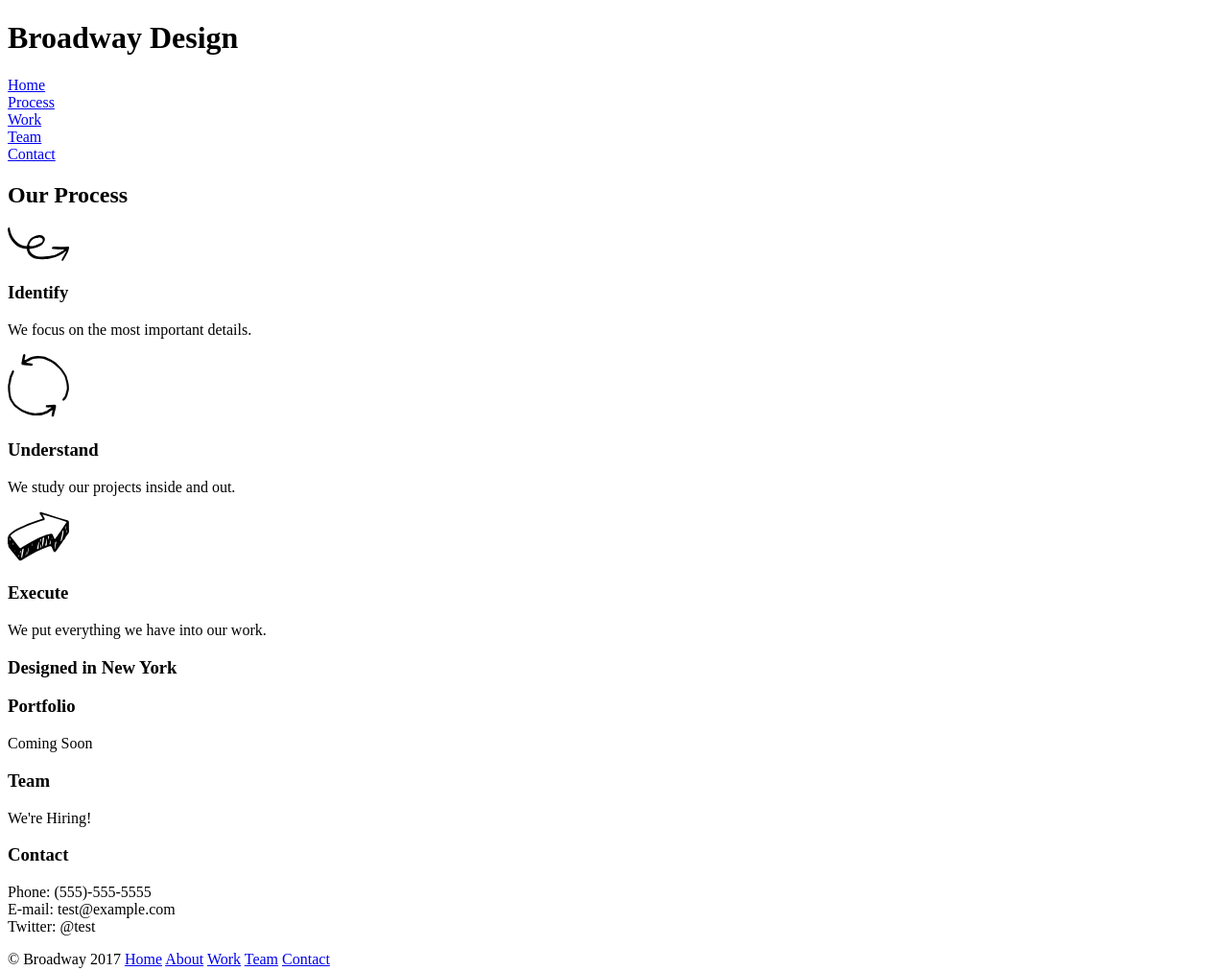
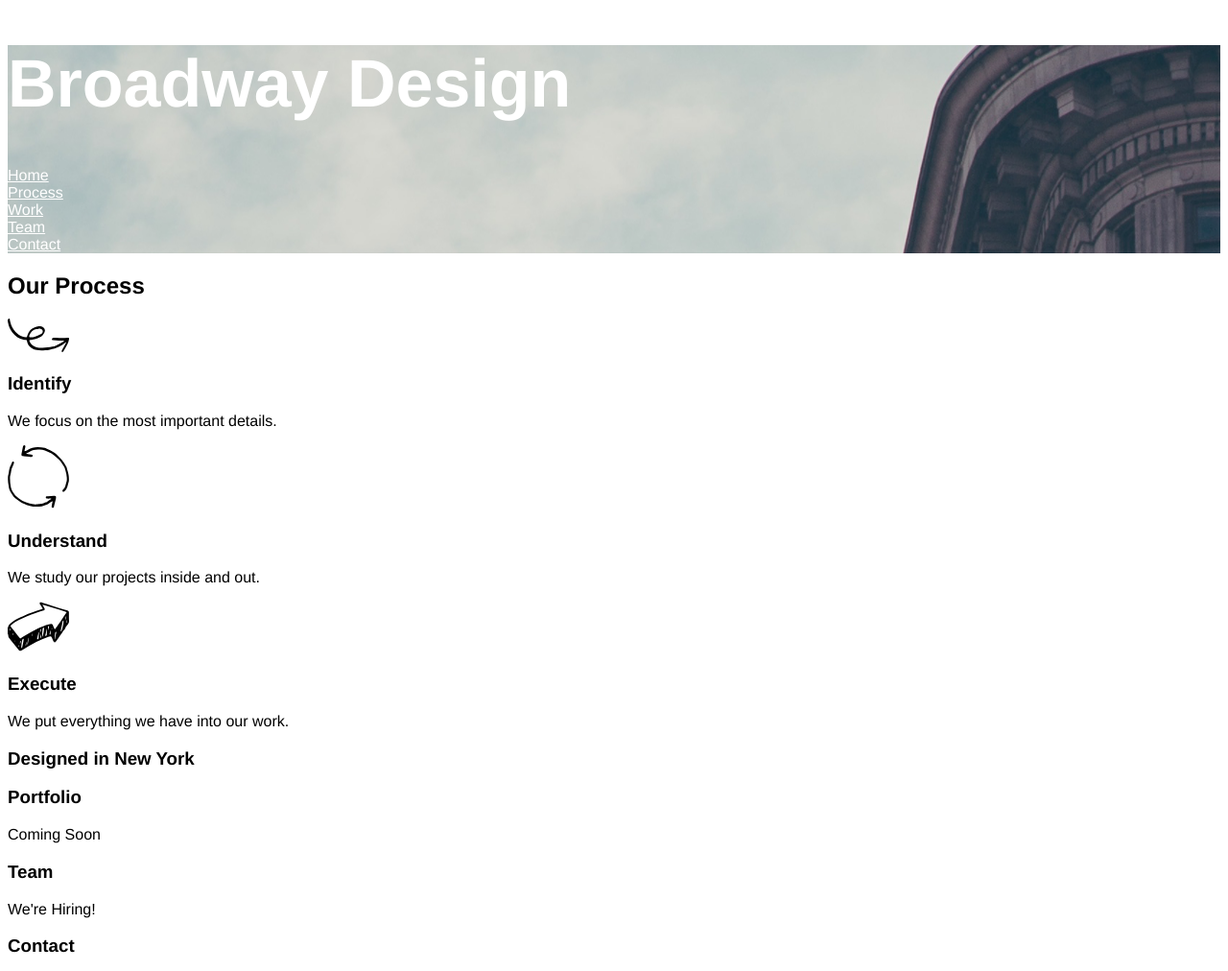
Before and after one commit to riverhed/broadway, a plain HTML site: page index.html in a window 1280 px wide. Shown: the top 1012 px of the page at 96% size. Drawn offline with Linux system fonts and the light colour scheme.

Commit message:
Add background image.

```diff
--- a/index.html
+++ b/index.html
@@ -2,9 +2,10 @@
 <html>
   <head>
     <title>Broadway Design</title>
-    <link rel="stylesheet" type="text/css" href="/resources/css/style.css">
+    <link rel="stylesheet" type="text/css" href="resources/css/style.css">
   </head>
   <body>
+    <div id="header">
       <h1 id="home">Broadway Design</h1>
       <nav>
         <a href="#home">Home</a>
@@ -17,6 +18,7 @@
         <br />
         <a href="#contact">Contact</a>
       </nav>
+    </div>
     <h2 id="process">Our Process</h2>
     <img src="resources/images/identify.svg" />
     <h3>Identify</h3>
--- a/resources/css/style.css
+++ b/resources/css/style.css
@@ -0,0 +1,17 @@
+html {
+  font-family: Helvetica;
+}
+
+h1 {
+  font-size: 70px;
+  font-weight: bold;
+}
+
+a:link, a:visited, a:hover, a:active {
+  color: white;
+}
+
+#header {
+  color: white;
+  background-image: url("../images/the-flatiron-building.png");
+}
```
Lines whose indentation alone changed are shown as unchanged.
